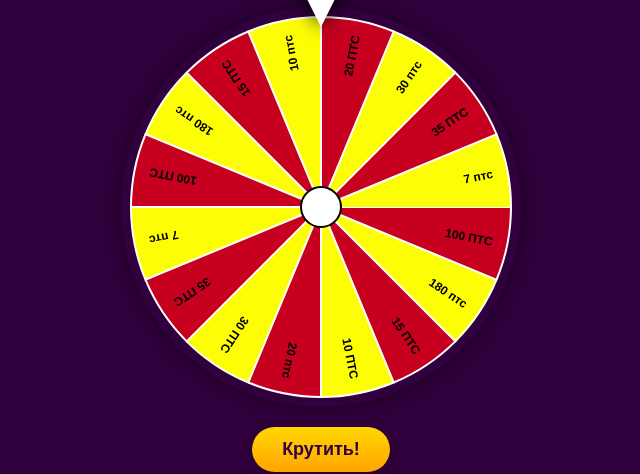
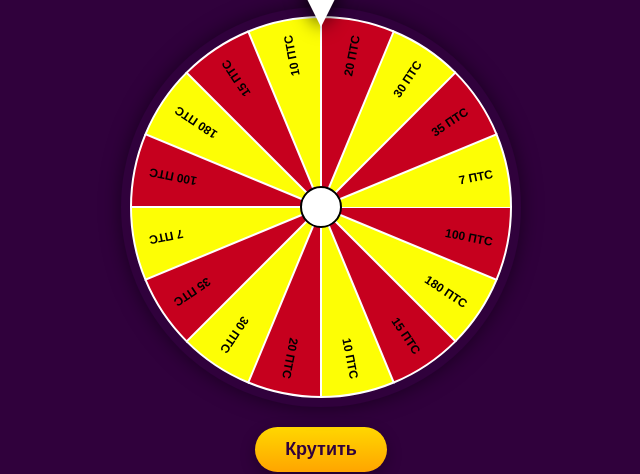
Before and after one commit to liimonchell0/fortune-wheel, a plain HTML site: page docs/index.html in a window 1280 px wide. Shown: the part 323-797 px from the top of the page, 319-959 px from the left. Drawn offline with Linux system fonts and the light colour scheme.

```diff
--- a/docs/index.html
+++ b/docs/index.html
@@ -95,7 +95,7 @@
     <div class="pointer"></div>
     <canvas id="wheel"></canvas>
   </div>
-  <button id="spin-btn">Крутить!</button>
+  <button id="spin-btn">Крутить</button>
   <div id="win-result"></div>
   <div id="cooldown-timer"></div>
 
@@ -112,10 +112,10 @@
     const winSound = document.getElementById("win-sound");
 
     const prizes = [
-    "100 ПТС", "180 птс", "15 ПТС", "10 ПТС",
-      "20 птс", "30 ПТС", "35 ПТС", "7 птс",
-      "100 ПТС", "180 птс", "15 ПТС", "10 птс",
-      "20 ПТС", "30 птс", "35 ПТС", "7 птс"
+    "100 ПТС", "180 ПТС", "15 ПТС", "10 ПТС",
+      "20 ПТС", "30 ПТС", "35 ПТС", "7 ПТС",
+      "100 ПТС", "180 ПТС", "15 ПТС", "10 ПТС",
+      "20 ПТС", "30 ПТС", "35 ПТС", "7 ПТС"
     ];
     const colors = ["#C6001E", "#FDFE05"];
     const numSectors = prizes.length;
```
